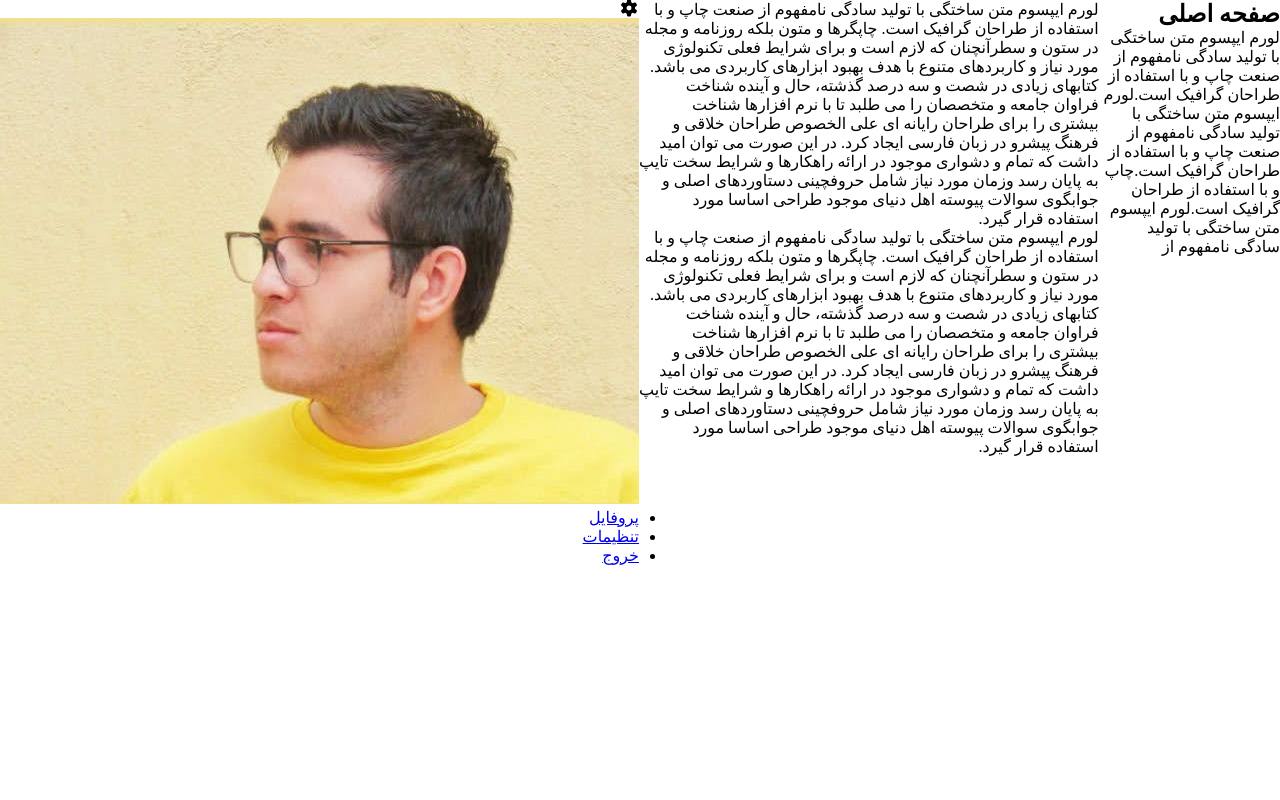
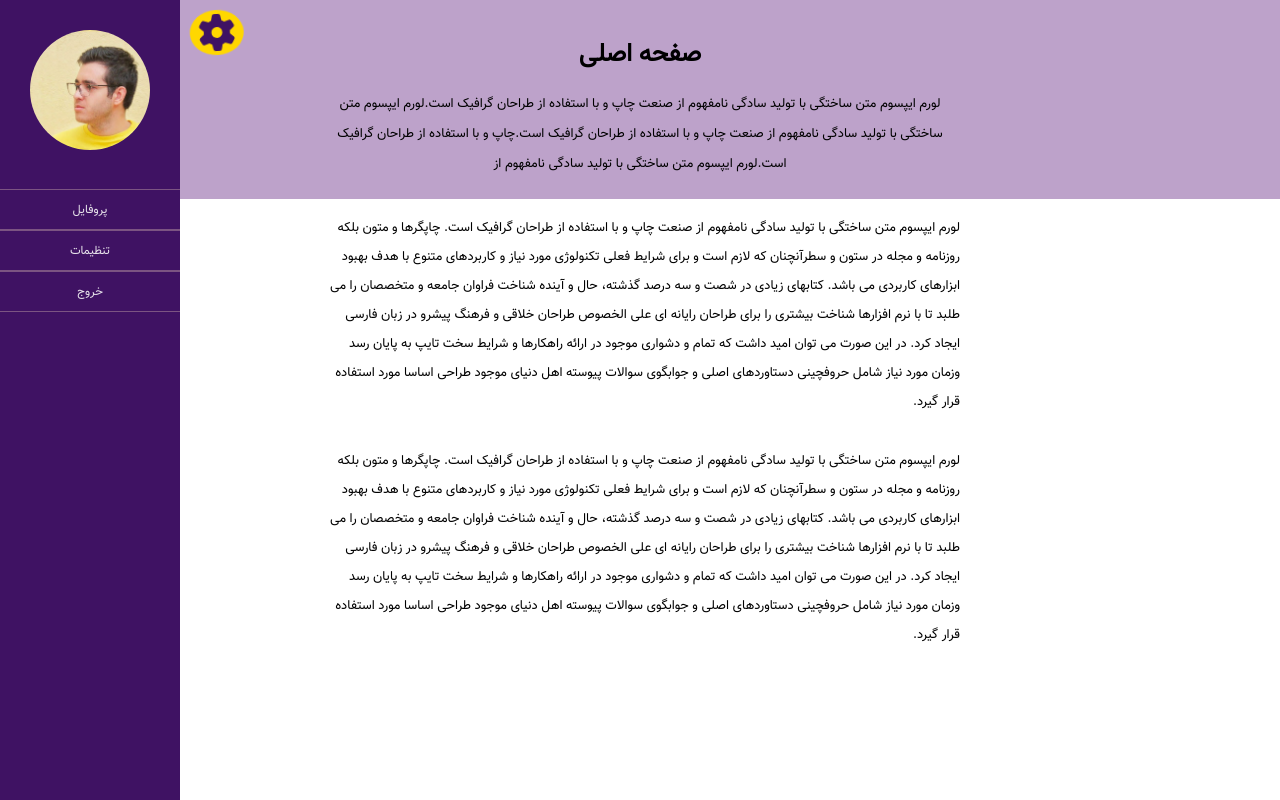
Before and after one commit to ElyasHesari/slide-menu-animation-icon, a plain HTML site: page index.html in a window 1280 px wide. Drawn offline with Linux system fonts and the light colour scheme; files whose address does not match are found by name.

Commit message:
add style.css

```diff
--- a/styles/style.css
+++ b/styles/style.css
@@ -1,5 +1,5 @@
 @font-face {
-    font-family: 'vazie';
+    font-family: 'vazir';
     src: url('../fonts/vazir.eot');
     src: url('../fonts/vazir.ttf')  format('truetype'),
          url('../fonts/vazir.woff2') format('woff2'),
@@ -15,10 +15,122 @@
   body{
       font-family: 'vazir';
       direction: rtl;
-      display: flex;
+      position: relative;
       height: 100vh;
+      overflow-x: hidden;
   }
 
   header {
+    display: flex;
+    flex-direction: column;
+    /* justify-content: center; */
+    align-items: center;
+    background-color: #986eada3;
+    width: 100%;
+    /* height: 150px; */
+    padding: 20px;
+    text-align: center;
+    box-sizing: border-box;
+    overflow-x:auto
+  }
 
+  header h2 {
+    font-size: 25px;
+    padding: 15px;
   }
+
+  header p {
+    font-size: 13px;
+    line-height: 30px;
+    width: 50%;
+  }
+
+  .content {
+    display: flex;
+    justify-content: center;
+    flex-direction: column;
+    align-items: center;
+  }
+
+  .content p {
+    font-size: 13px;
+    padding: 15px;
+    line-height: 29px;
+    width: 50%;
+    display: flex;
+    justify-content: center;
+    flex-direction: column;
+    align-items: center;
+  }
+
+  .sidebar {
+    position: absolute;
+    top: 0px;
+    left: 0px;
+    background-color:#3f1263;
+    /*padding: 10px;
+    */height: 100vh;
+    transition: all .5s ease-in-out;
+    -webkit-transition: all .5s ease-in-out;
+    -moz-transition: all .5s ease-in-out;
+    -ms-transition: all .5s ease-in-out;
+    -o-transition: all .5s ease-in-out;
+}
+
+  .sidebar.toggle-sidebar {
+    left: -180px;
+  }
+
+  .sidebar img {
+    width: 120px;
+    height: 120px;
+    padding: 30px 30px;
+    border-radius: 50%;
+    -webkit-border-radius: 50%;
+    -moz-border-radius: 50%;
+    -ms-border-radius: 50%;
+    -o-border-radius: 50%;
+    object-fit: cover;
+}
+
+.sidebar ul {
+    list-style: none;
+    text-align: center;
+    /* padding: 20px; */
+    box-sizing: border-box;
+    width: 100%;
+    color: bisque;
+}
+
+.sidebar ul li {
+    padding: 7px;
+    border-bottom: 1px solid rgba(255, 228, 196, 0.312);
+    border-top: 1px solid rgba(255, 228, 196, 0.312);
+    /* display: block; */
+}
+
+
+.sidebar ul li a {
+    text-decoration: none;
+    color: rgba(249, 249, 249, 0.899);
+    font-size: 12px;
+
+}
+
+.btn svg {
+    font-size: 35px;
+    color: #3f1263;
+    background-color:gold;
+    position: absolute;
+    top: 10px;
+    left: 190px;
+    padding: 5px;
+    cursor: pointer;
+    border-radius: 50%;
+    -webkit-border-radius: 50%;
+    -moz-border-radius: 50%;
+    -ms-border-radius: 50%;
+    -o-border-radius: 50%;
+    animation: fa-spin 2s infinite linear;
+    -webkit-animation: fa-spin 2s infinite linear;
+}
```
